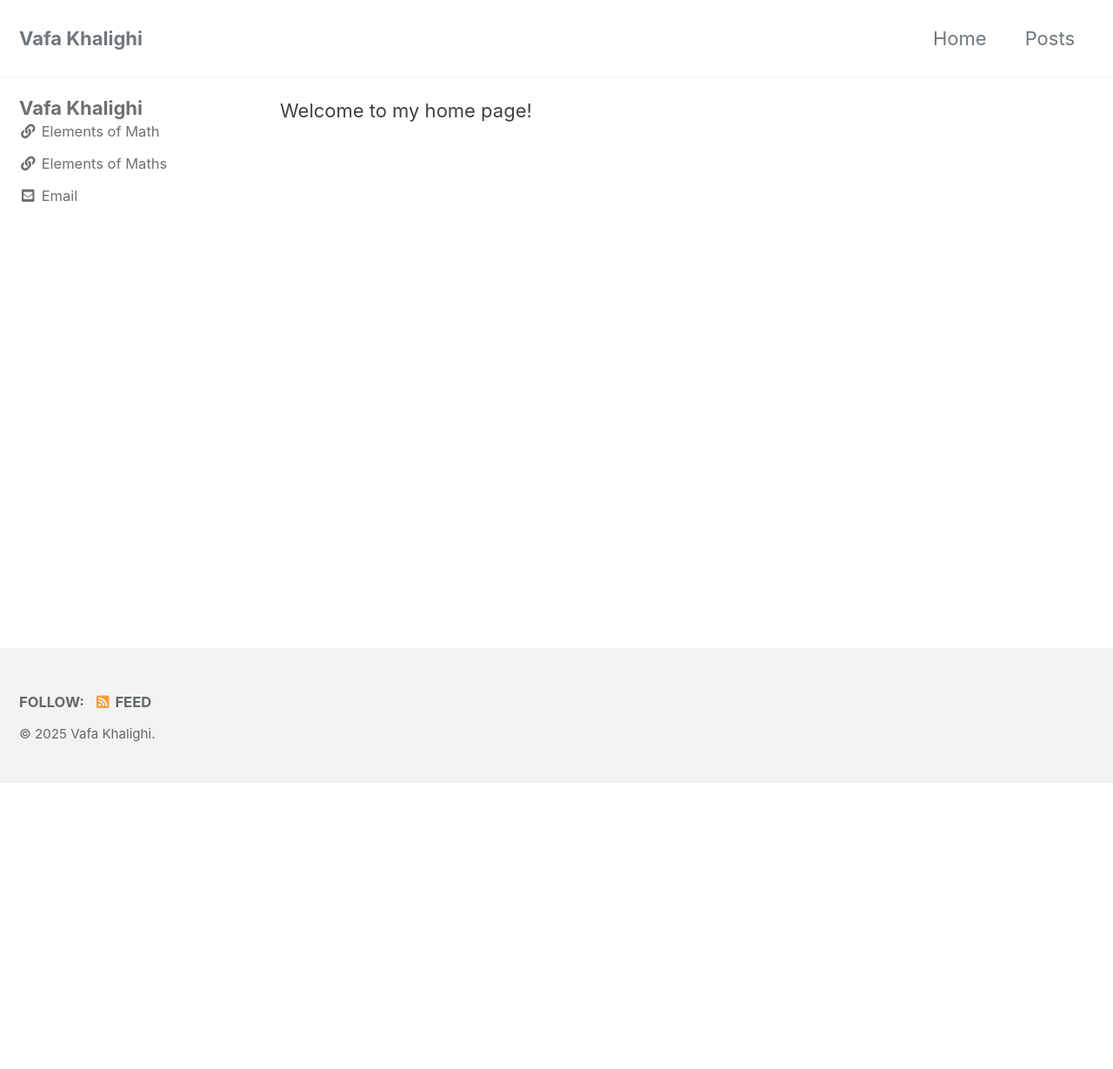
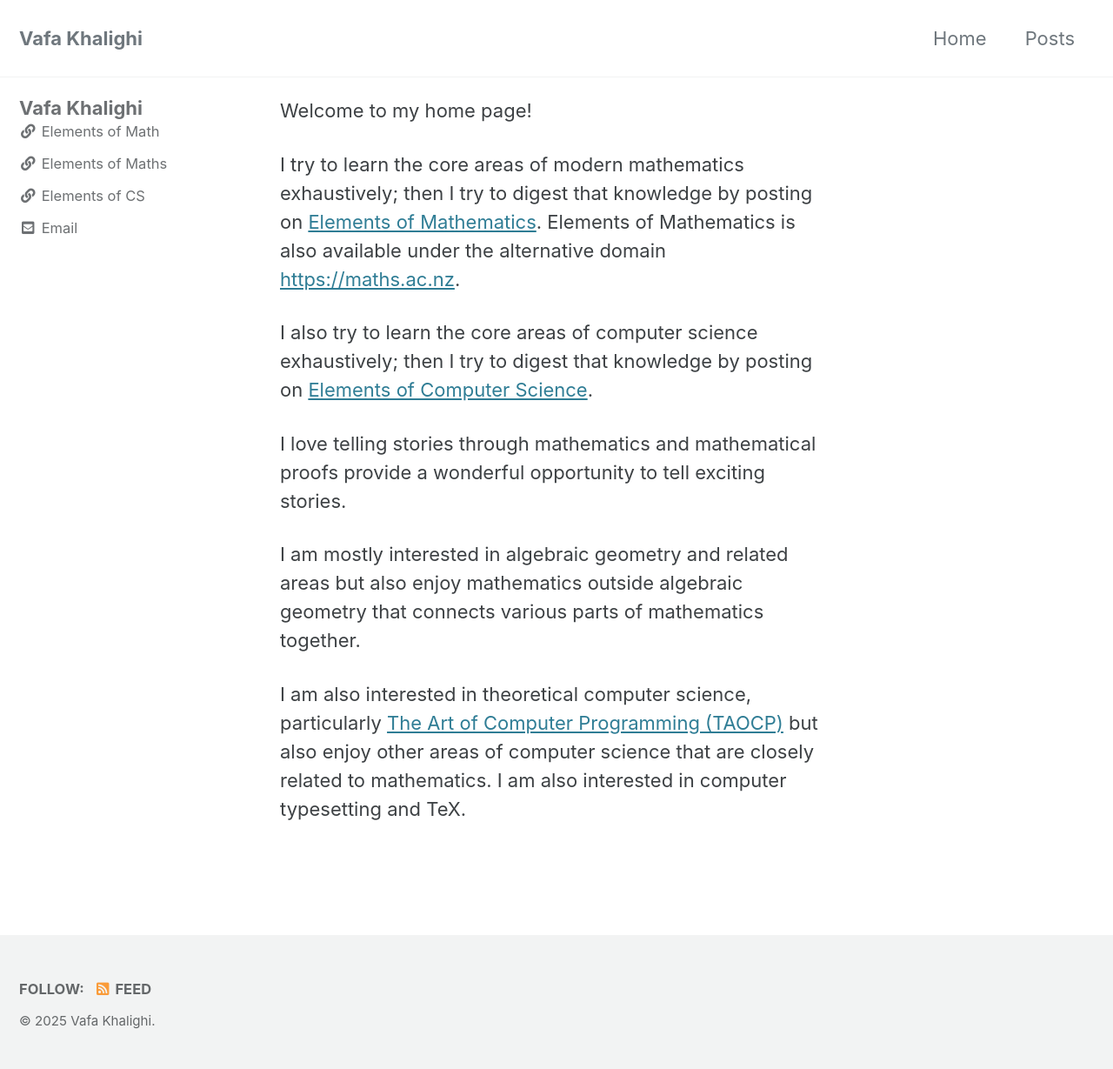
Before and after one commit to vkhalighi/vkhalighi.github.io, a Jekyll site: the page built from home.md, in a window 1280 px wide. Shown: the whole page at 87% size. Built offline with Jekyll 4.4.1, drawn with Linux system fonts in a browser that asks for light colours; cached includes are drawn as plain includes; before the commit the page ends 900 px from its top, so only the background shows below that.

Commit message:
Added links to CS Blog

```diff
--- a/_config.yml
+++ b/_config.yml
@@ -119,6 +119,9 @@ author:
     - label: "Elements of Maths"
       icon: "fas fa-fw fa-link"
       url: "https://maths.ac.nz"
+    - label: "Elements of CS"
+      icon: "fas fa-fw fa-link"
+      url: "https://cs.ac.nz"
     - label: "YouTube"
       icon: "fab fa-fw fa-youtube-square"
       # url: "https://www.youtube.com"
--- a/home.md
+++ b/home.md
@@ -4,3 +4,23 @@ layout: single
 author_profile: true
 ---
 Welcome to my home page!
+
+I try to learn the core areas of modern mathematics exhaustively;
+then I try to digest that knowledge by posting on [Elements of Mathematics](https://math.ac.nz). Elements of Mathematics is also
+available under the alternative domain [https://maths.ac.nz](https://maths.ac.nz).
+
+I also try to learn the core areas of computer science exhaustively;
+then I try to digest that knowledge by posting on [Elements of Computer Science](https://cs.ac.nz).
+
+I love telling stories through mathematics and mathematical proofs
+provide a wonderful opportunity to tell exciting stories.
+
+I am mostly interested in algebraic geometry and related areas but also
+enjoy mathematics outside algebraic geometry that connects various
+parts of mathematics together.
+
+I am also interested in theoretical computer science, particularly
+[The Art of Computer Programming (TAOCP)](https://www-cs-faculty.stanford.edu/~knuth/taocp.html) but also
+enjoy other areas of computer science that are closely related to
+mathematics. I am also interested in computer typesetting and
+<span class="t-logo">T<span class="e">e</span>X</span>.
```
